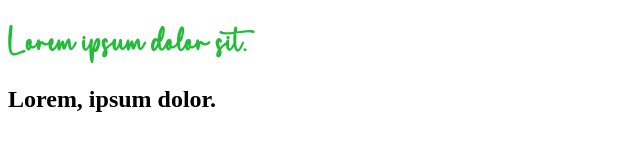
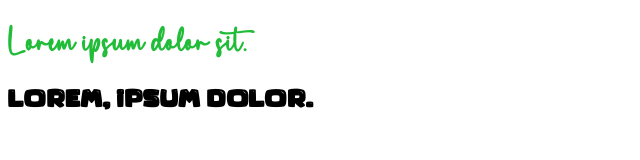
Before and after one commit to miwanoff/font-test-2, a plain HTML site: page index.html in a window 1280 px wide. Shown: the whole page, without its empty margins (0-640 px from the left). Drawn offline with Linux system fonts and the light colour scheme.

Commit message:
Add "Mega Surprise" font

```diff
--- a/style.css
+++ b/style.css
@@ -1,9 +1,18 @@
 @font-face {
   font-family: Amellia; /* Гарнитура шрифта */
   src: url(fonts/Amellia.ttf); /* Путь к файлу со шрифтом */
+}
+
+@font-face {
+  font-family: "Mega Surprise"; /* Гарнитура шрифта */
+  src: url("fonts/Mega Surprise.ttf"); /* Путь к файлу со шрифтом */
 }
 
 h1 {
   color: rgb(33, 188, 56);
   font-family: Amellia, cursive;
 }
+
+h2 {
+  font-family: "Mega Surprise", serif;
+}
```
Also changed, not shown: fonts/Mega Surprise.ttf (added).
